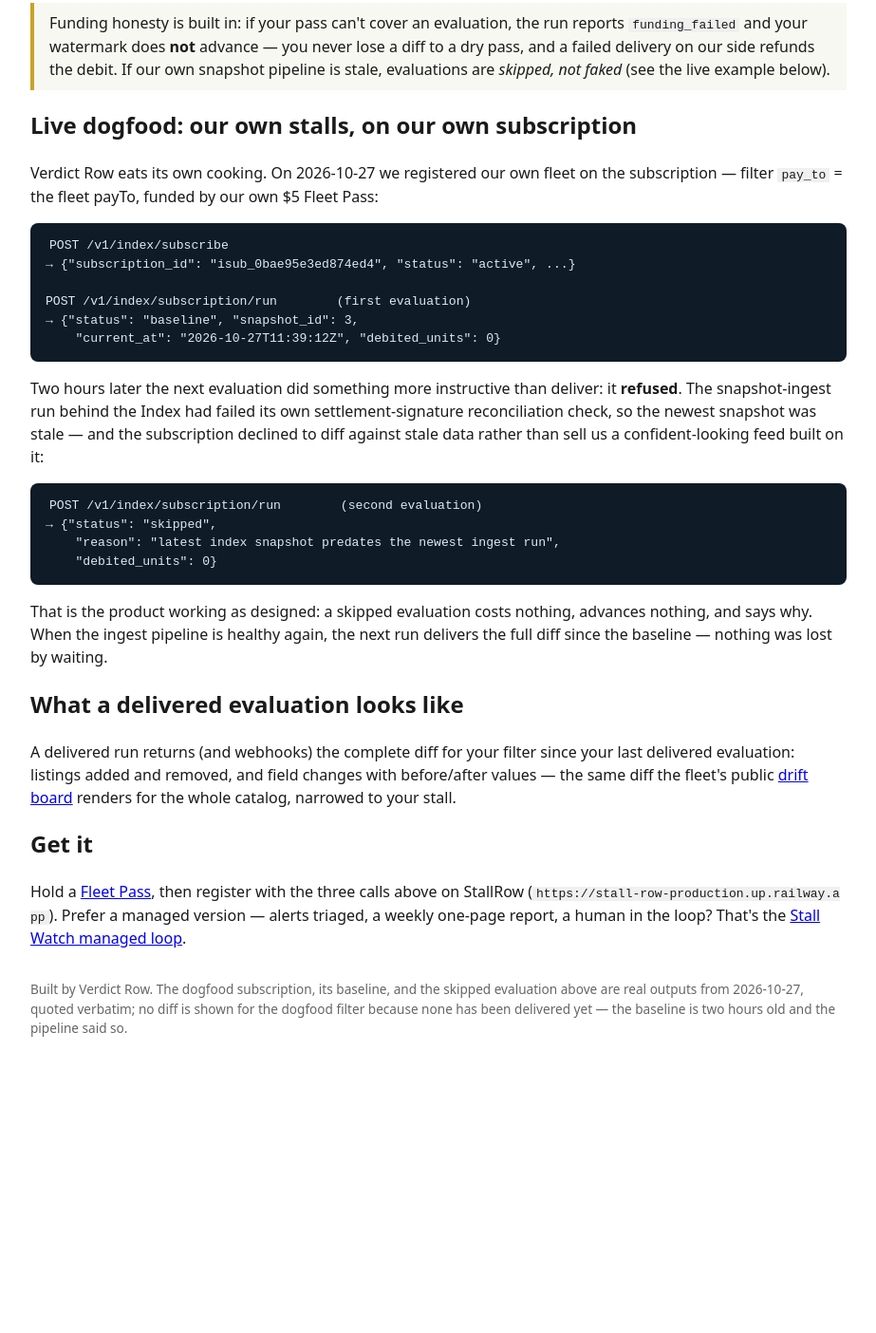
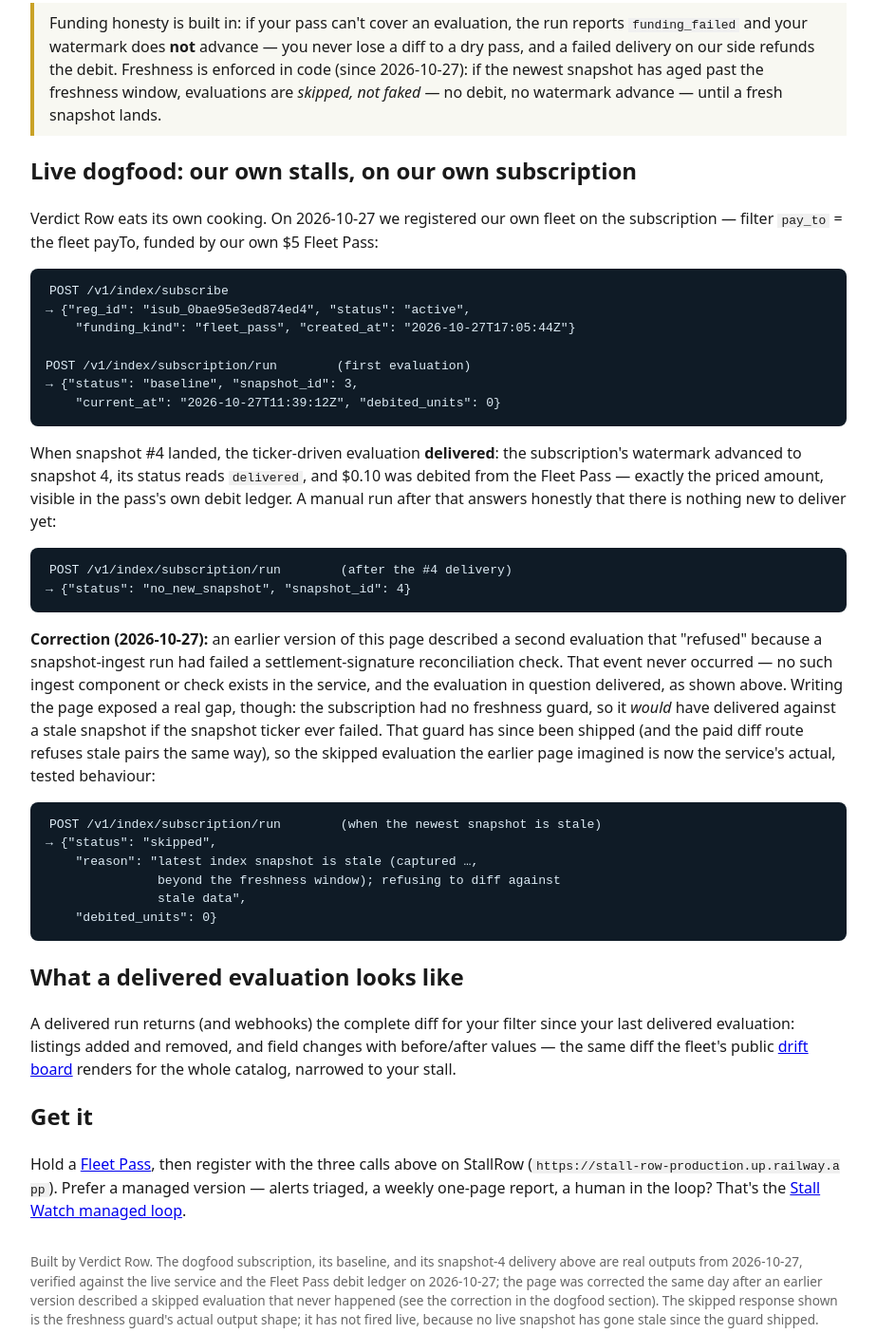
Before and after one commit to QuincyGB/x402-loop-kits, a plain HTML site: page docs/index-subscription.html in a window 1280 px wide. Shown: the part 613-2017 px from the top of the page at 95% size, without its empty margins (178-1101 px from the left). Before the commit the page ends 1739 px from the top, so only its background shows below. Drawn offline with Linux system fonts and the light colour scheme.

Commit message:
Correct the index-subscription dogfood page
The page described a skipped evaluation and a 'snapshot-ingest
settlement-signature reconciliation' failure that never occurred:
no such component exists, and the live record shows the evaluation
DELIVERED at snapshot 4 ($0.10 debited, watermark advanced). The
page now quotes the real register/baseline/delivery/no_new_snapshot
outputs and carries a dated correction. The freshness guard the
original page imagined has since been shipped in stall-row
(11e2b61), so the skipped response shown is now the service's
actual tested behaviour — labelled as not yet fired live.

```diff
--- a/docs/index-subscription.html
+++ b/docs/index-subscription.html
@@ -38,33 +38,47 @@ diffs the newest snapshot against your watermark and pushes it to your webhook</
 <p class="note">Funding honesty is built in: if your pass can't cover an
 evaluation, the run reports <code>funding_failed</code> and your watermark does
 <strong>not</strong> advance — you never lose a diff to a dry pass, and a failed
-delivery on our side refunds the debit. If our own snapshot pipeline is
-stale, evaluations are <em>skipped, not faked</em> (see the live example
-below).</p>
+delivery on our side refunds the debit. Freshness is enforced in code
+(since 2026-10-27): if the newest snapshot has aged past the freshness
+window, evaluations are <em>skipped, not faked</em> — no debit, no
+watermark advance — until a fresh snapshot lands.</p>
 
 <h2>Live dogfood: our own stalls, on our own subscription</h2>
 <p>Verdict Row eats its own cooking. On 2026-10-27 we registered our own
 fleet on the subscription — filter <code>pay_to</code> = the fleet payTo,
 funded by our own $5 Fleet Pass:</p>
 <pre><code>POST /v1/index/subscribe
-&rarr; {"subscription_id": "isub_0bae95e3ed874ed4", "status": "active", ...}
+&rarr; {"reg_id": "isub_0bae95e3ed874ed4", "status": "active",
+    "funding_kind": "fleet_pass", "created_at": "2026-10-27T17:05:44Z"}
 
 POST /v1/index/subscription/run        (first evaluation)
 &rarr; {"status": "baseline", "snapshot_id": 3,
     "current_at": "2026-10-27T11:39:12Z", "debited_units": 0}</code></pre>
-<p>Two hours later the next evaluation did something more instructive than
-deliver: it <strong>refused</strong>. The snapshot-ingest run behind the Index had
-failed its own settlement-signature reconciliation check, so the newest
-snapshot was stale — and the subscription declined to diff against stale
-data rather than sell us a confident-looking feed built on it:</p>
-<pre><code>POST /v1/index/subscription/run        (second evaluation)
+<p>When snapshot #4 landed, the ticker-driven evaluation
+<strong>delivered</strong>: the subscription's watermark advanced to
+snapshot 4, its status reads <code>delivered</code>, and $0.10 was debited
+from the Fleet Pass — exactly the priced amount, visible in the pass's
+own debit ledger. A manual run after that answers honestly that there
+is nothing new to deliver yet:</p>
+<pre><code>POST /v1/index/subscription/run        (after the #4 delivery)
+&rarr; {"status": "no_new_snapshot", "snapshot_id": 4}</code></pre>
+<p><strong>Correction (2026-10-27):</strong> an earlier version of this page
+described a second evaluation that "refused" because a snapshot-ingest
+run had failed a settlement-signature reconciliation check. That event
+never occurred — no such ingest component or check exists in the
+service, and the evaluation in question delivered, as shown above.
+Writing the page exposed a real gap, though: the subscription had no
+freshness guard, so it <em>would</em> have delivered against a stale
+snapshot if the snapshot ticker ever failed. That guard has since been
+shipped (and the paid diff route refuses stale pairs the same way), so
+the skipped evaluation the earlier page imagined is now the service's
+actual, tested behaviour:</p>
+<pre><code>POST /v1/index/subscription/run        (when the newest snapshot is stale)
 &rarr; {"status": "skipped",
-    "reason": "latest index snapshot predates the newest ingest run",
+    "reason": "latest index snapshot is stale (captured &hellip;,
+               beyond the freshness window); refusing to diff against
+               stale data",
     "debited_units": 0}</code></pre>
-<p>That is the product working as designed: a skipped evaluation costs
-nothing, advances nothing, and says why. When the ingest pipeline is
-healthy again, the next run delivers the full diff since the baseline —
-nothing was lost by waiting.</p>
 
 <h2>What a delivered evaluation looks like</h2>
 <p>A delivered run returns (and webhooks) the complete diff for your
@@ -79,8 +93,12 @@ three calls above on StallRow
 (<code>https://stall-row-production.up.railway.app</code>). Prefer a
 managed version — alerts triaged, a weekly one-page report, a human in
 the loop? That's the <a href="https://github.com/QuincyGB/x402-loop-kits/blob/main/managed-loop/SELLER-OFFER.md">Stall Watch managed loop</a>.</p>
-<footer>Built by Verdict Row. The dogfood subscription, its baseline, and
-the skipped evaluation above are real outputs from 2026-10-27, quoted
-verbatim; no diff is shown for the dogfood filter because none has been
-delivered yet — the baseline is two hours old and the pipeline said so.</footer>
+<footer>Built by Verdict Row. The dogfood subscription, its baseline,
+and its snapshot-4 delivery above are real outputs from 2026-10-27,
+verified against the live service and the Fleet Pass debit ledger on
+2026-10-27; the page was corrected the same day after an earlier
+version described a skipped evaluation that never happened (see the
+correction in the dogfood section). The skipped response shown is the
+freshness guard's actual output shape; it has not fired live, because
+no live snapshot has gone stale since the guard shipped.</footer>
 </body></html>
```
